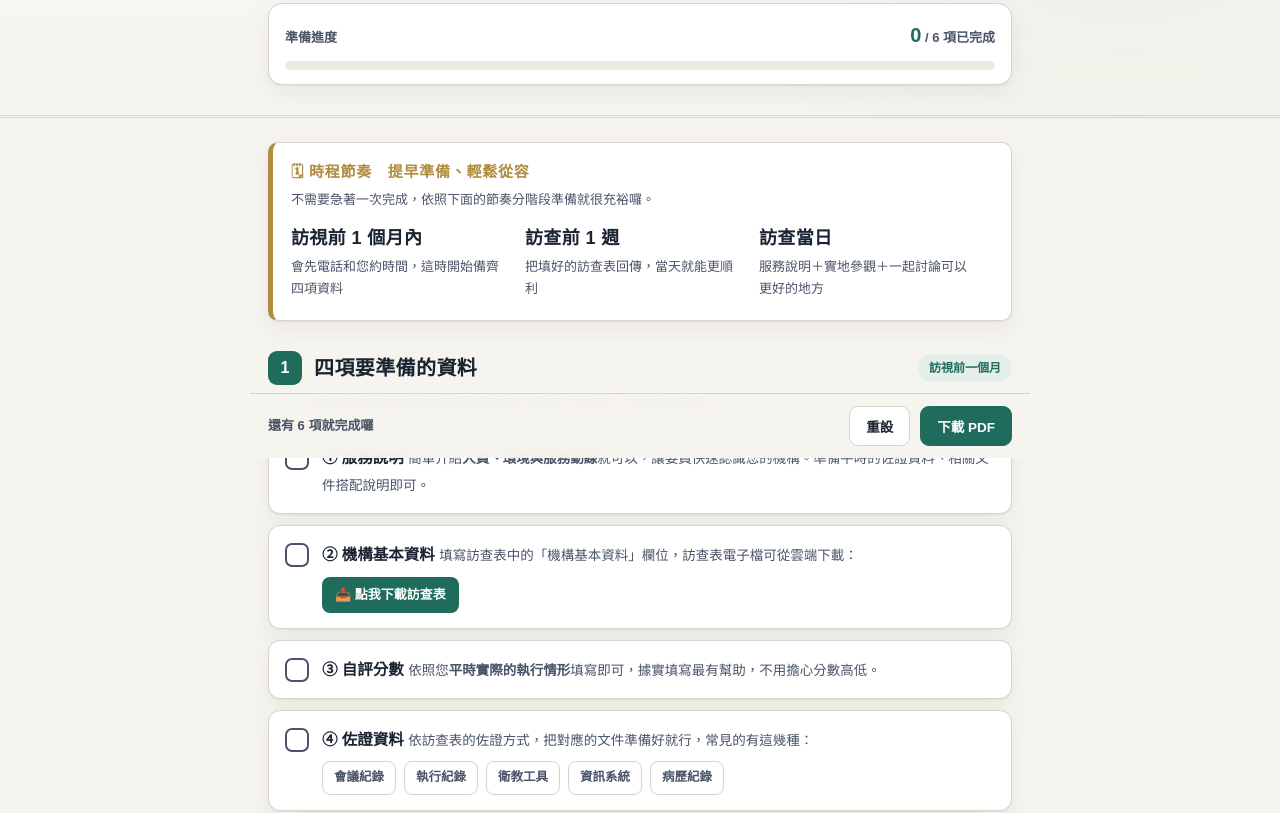
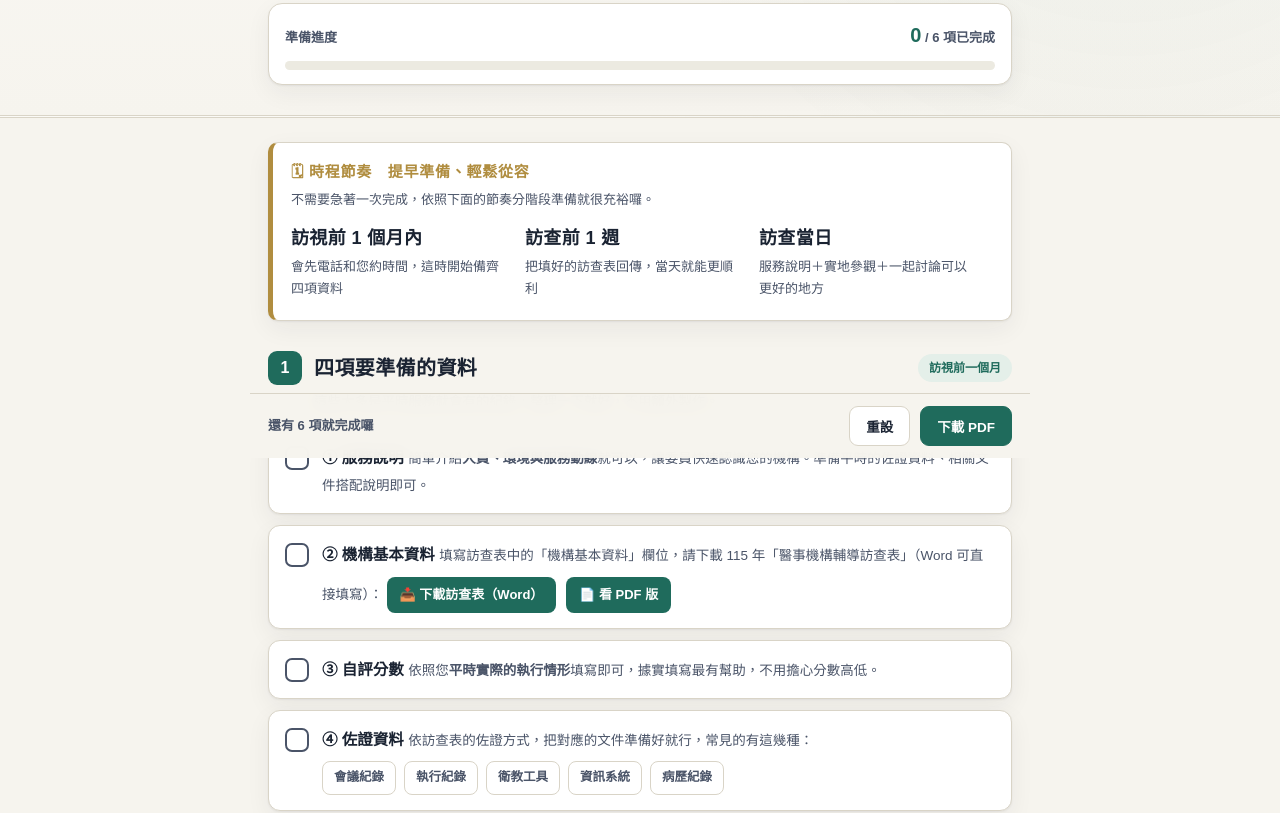
Before and after one commit to mattsue1003/keelungicopelocation, a plain HTML site: page index.html in a window 1280 px wide. Shown: the part 342-1155 px from the top of the page. Drawn offline with Linux system fonts and the light colour scheme.

Commit message:
更新為 115 年醫事機構輔導訪查表（Word＋PDF 放在網站上）
Co-Authored-By: Claude Opus 5.5 <noreply@anthropic.com>

```diff
--- a/index.html
+++ b/index.html
@@ -127,7 +127,7 @@
   .item-body .d{font-size:13.5px;color:var(--ink-soft);margin-top:3px;}
   .item-body .d code{background:#eee9dc;padding:1px 6px;border-radius:5px;font-size:12.5px;word-break:break-all;}
   .item-body .d a.linkbtn{
-    display:inline-flex;align-items:center;gap:6px;margin-top:8px;
+    display:inline-flex;align-items:center;gap:6px;margin-top:8px;margin-right:6px;
     background:var(--accent);color:#fff;text-decoration:none;font-weight:700;
     font-size:13px;padding:7px 13px;border-radius:8px;transition:background .2s;
   }
@@ -277,8 +277,9 @@
       <span class="box"><svg viewBox="0 0 24 24" fill="none" stroke="#fff" stroke-width="3.5"><path d="M5 13l4 4L19 7"/></svg></span>
       <span class="item-body">
         <span class="t">② 機構基本資料</span>
-        <span class="d">填寫訪查表中的「機構基本資料」欄位，訪查表電子檔可從雲端下載：
-          <a class="linkbtn" href="https://drive.google.com/drive/folders/1zmBQZAdIx6DaN13fgLkidhpcrWMqYBzz?usp=sharing" target="_blank" rel="noopener">📥 點我下載訪查表</a>
+        <span class="d">填寫訪查表中的「機構基本資料」欄位，請下載 115 年「醫事機構輔導訪查表」（Word 可直接填寫）：
+          <a class="linkbtn" href="files/icope115-self-eval.docx" download="115年ICOPE醫事機構輔導訪查表.docx">📥 下載訪查表（Word）</a>
+          <a class="linkbtn" href="files/icope115-self-eval.pdf" target="_blank" rel="noopener">📄 看 PDF 版</a>
         </span>
       </span>
     </label>
```
Also changed, not shown: 2 other files.
